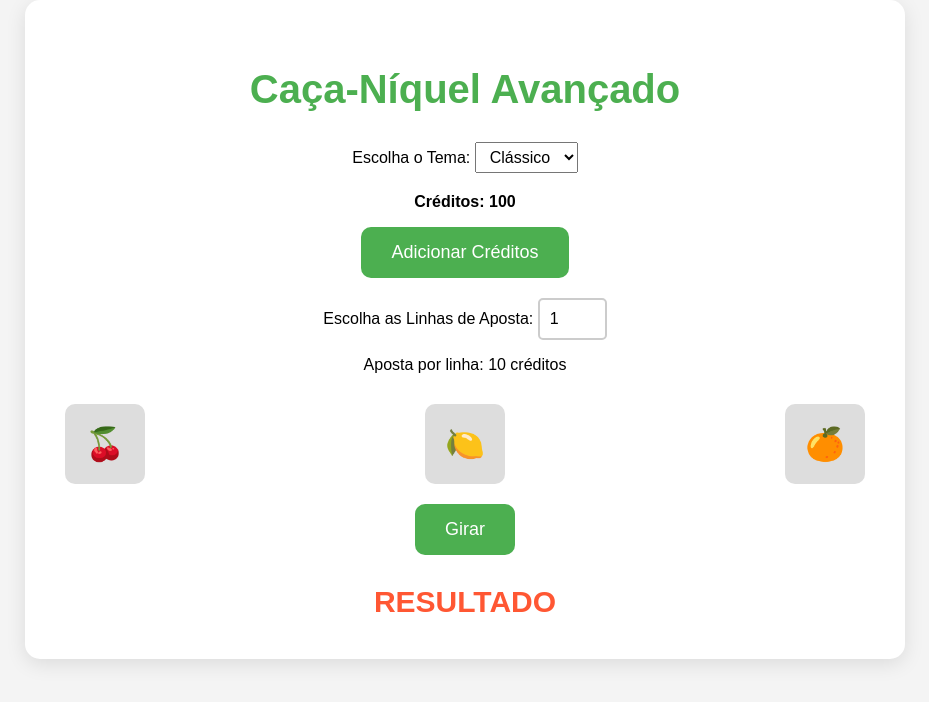
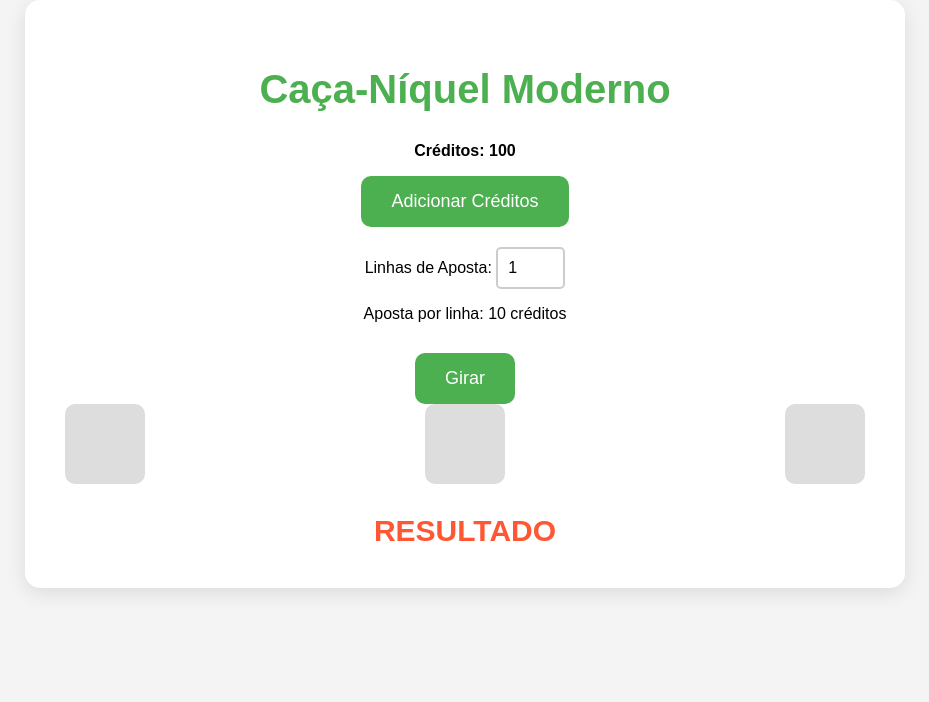
Before and after one commit to leorota21/caca-niquel, a plain HTML site: page index.html in a window 1280 px wide. Shown: the whole page, without its empty margins (175-1104 px from the left). Drawn offline with Linux system fonts and the light colour scheme.

Commit message:
Update index.html

```diff
--- a/index.html
+++ b/index.html
@@ -3,51 +3,38 @@
 <head>
     <meta charset="UTF-8">
     <meta name="viewport" content="width=device-width, initial-scale=1.0">
-    <title>Jogo de Caça-Níquel Avançado</title>
+    <title>Caça-Níquel Moderno</title>
     <link rel="stylesheet" href="style.css">
 </head>
 <body>
     <div class="game-container">
-        <h1>Caça-Níquel Avançado</h1>
+        <h1>Caça-Níquel Moderno</h1>
 
-        <!-- Seletor de Tema -->
-        <div class="theme-selector">
-            <label for="theme">Escolha o Tema:</label>
-            <select id="theme">
-                <option value="classic">Clássico</option>
-                <option value="neon">Neon</option>
-                <option value="retro">Retro</option>
-                <option value="space">Espacial</option>
-            </select>
-        </div>
+        <!-- Créditos e Painel de Controle -->
+        <div class="control-panel">
+            <div class="credit-panel">
+                <p><strong>Créditos: <span id="credit-count">100</span></strong></p>
+                <button id="add-credits-button">Adicionar Créditos</button>
+            </div>
 
-        <!-- Créditos -->
-        <div class="credit-panel">
-            <p><strong>Créditos: <span id="credit-count">100</span></strong></p>
-            <button id="add-credits-button">Adicionar Créditos</button>
-        </div>
+            <div class="bet-panel">
+                <label for="bet-lines">Linhas de Aposta:</label>
+                <input type="number" id="bet-lines" min="1" max="5" value="1">
+                <p>Aposta por linha: <span id="line-bet">10</span> créditos</p>
+            </div>
 
-        <!-- Linhas de Aposta -->
-        <div class="bet-panel">
-            <label for="bet-lines">Escolha as Linhas de Aposta:</label>
-            <input type="number" id="bet-lines" min="1" max="3" value="1">
-            <p>Aposta por linha: <span id="line-bet">10</span> créditos</p>
+            <button id="spin-button" class="spin-button">Girar</button>
         </div>
 
         <!-- Máquina de Slots -->
         <div class="slot-machine">
-            <div class="slot" id="slot1">🍒</div>
-            <div class="slot" id="slot2">🍋</div>
-            <div class="slot" id="slot3">🍊</div>
+            <div class="slot" id="slot1"></div>
+            <div class="slot" id="slot2"></div>
+            <div class="slot" id="slot3"></div>
         </div>
 
-        <!-- Rodar o Jogo -->
-        <button id="spin-button">Girar</button>
-
-        <!-- Resultado -->
-        <div id="result">Resultado</div>
-
-        <!-- Ícone de Vitória -->
+        <!-- Resultado e Efeitos -->
+        <div id="result" class="result">Resultado</div>
         <img id="win-icon" class="win-icon" src="win-icon.png" alt="Ícone de Vitória" style="display:none;">
 
         <!-- Efeitos Sonoros -->
```
